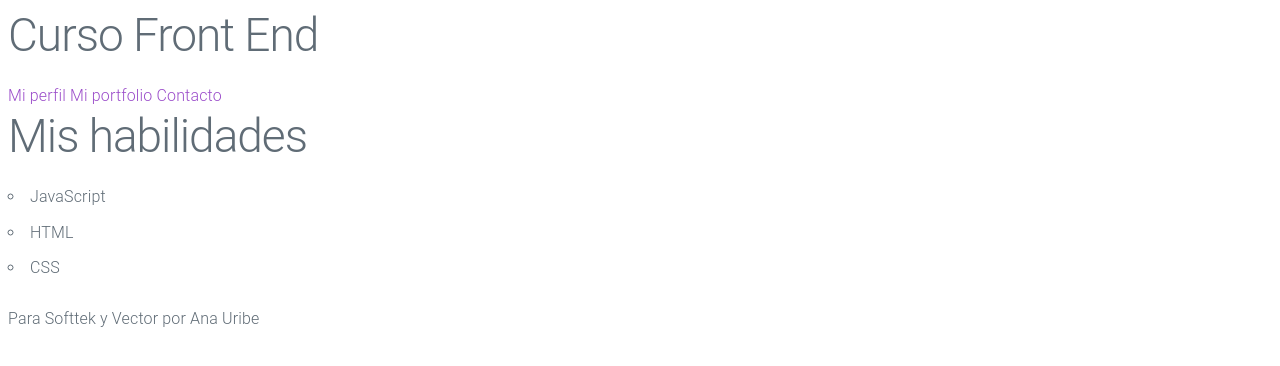
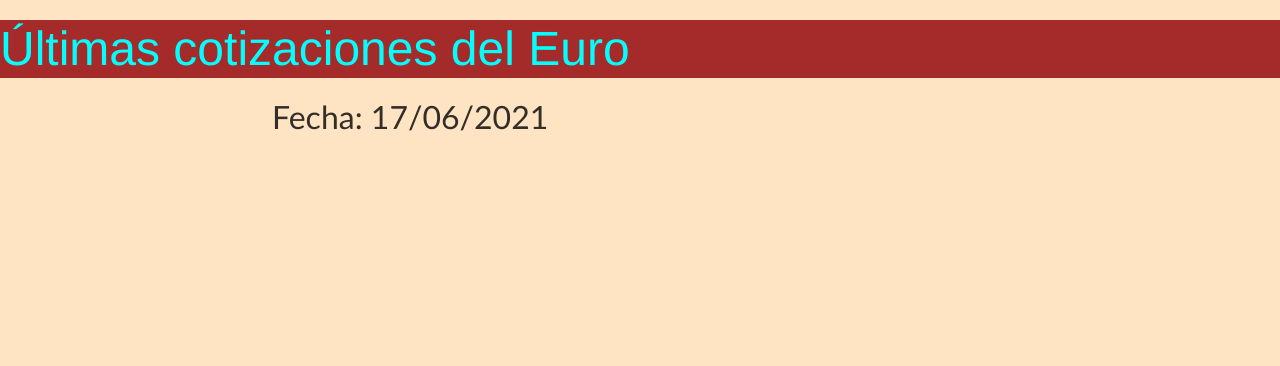
Before and after one commit to vs-web-dev-2/ana, a plain HTML site: page www/divisatabla/index.html in a window 1280 px wide. Drawn offline with Linux system fonts and the light colour scheme; files that its build step writes are made by us from their sources.

Commit message:
dicisa tabla

```diff
--- a/www/index.html
+++ b/www/divisatabla/index.html
@@ -3,44 +3,53 @@
 
 <head>
     <meta charset="UTF-8" />
-    <title>Curso Front End</title>
+    <title>Divisas</title>
     <meta name="viewport" content="width=device-width">
-    <meta name="description" content="Curso de frontend para trabajadores de Vector y Softtek" />
-    <meta name="keywords" content="curso, softtek, vector, frontend" />
-    <!-- <link rel="stylesheet" href="./styles/styles.css"> -->
-    <link rel="stylesheet" href="./styles/milligram.css">
+    <meta name="description" content="Cotizaciones de divisas" />
+    <link rel="stylesheet" href="../styles/marx.css">
+    <link rel="stylesheet" href="./styles.css">
+    <script>
+        console.log('🚀 Empezando...')
+    </script>
 </head>
 
 <body>
     <header>
-        <h1> Curso Front End </h1>
-        <nav>
-            <a class="rojo" href="./"> Mi perfil </a>
-            <a href="./trabajos.html">Mi portfolio</a>
-            <a href="./contacto.html">Contacto</a>
-        </nav>
+        <h1>Últimas cotizaciones del Euro</h1>
     </header>
     <main>
-        <h1> Mis habilidades </h1>
-        <ul>
-            <li class="amarillo activado">JavaScript</li>
-            <li class="rojo">HTML</li>
-            <li class="azul">CSS</li>
+        <h2>Fecha: <time id="fecha">17/06/2021</time> </h2>
+        <!-- <table>
+            <tr>
+                <th> Divisa </th>
+                <th> Contravalor en € </th>
+            </tr>
+            <tr>
+                <td>USD</td>
+                <td>0.8</td>
+            </tr>
+            <tr>
+                <td>CHF</td>
+                <td>4</td>
+            </tr>
+        </table> -->
+        <!--<dl>
+            <dt>USD:</dt>
+            <dd>0.8 €</dd>
+            <dt>CHF:</dt>
+            <dd>4 €</dd>
+        </dl>-->
+        <ul id="cotizacionesList">
+            <!-- <li>
+          <span>USD</span><span>0.8</span>
+        </li>
+        <li>
+          <span>CHF:</span>
+          <span>4</span>
+        </li> -->
         </ul>
     </main>
-    <footer>
-        <p>Para Softtek y Vector por Ana Uribe</p>
-    </footer>
+    <script src="main.js"></script>
 </body>
 
 </html>
-<!-- <empresa nombre="Vector">
-  <contabilidad>Presentan declaraciones</contabilidad>
-  <desarrollo>
-    <responsable nombre="Pedro" />
-    <integrantes>
-      <programador nombre="Javi" />
-      <programador nombre="Ines" />
-    </integrantes>
-  </desarrollo>
-</empresa> -->
```
